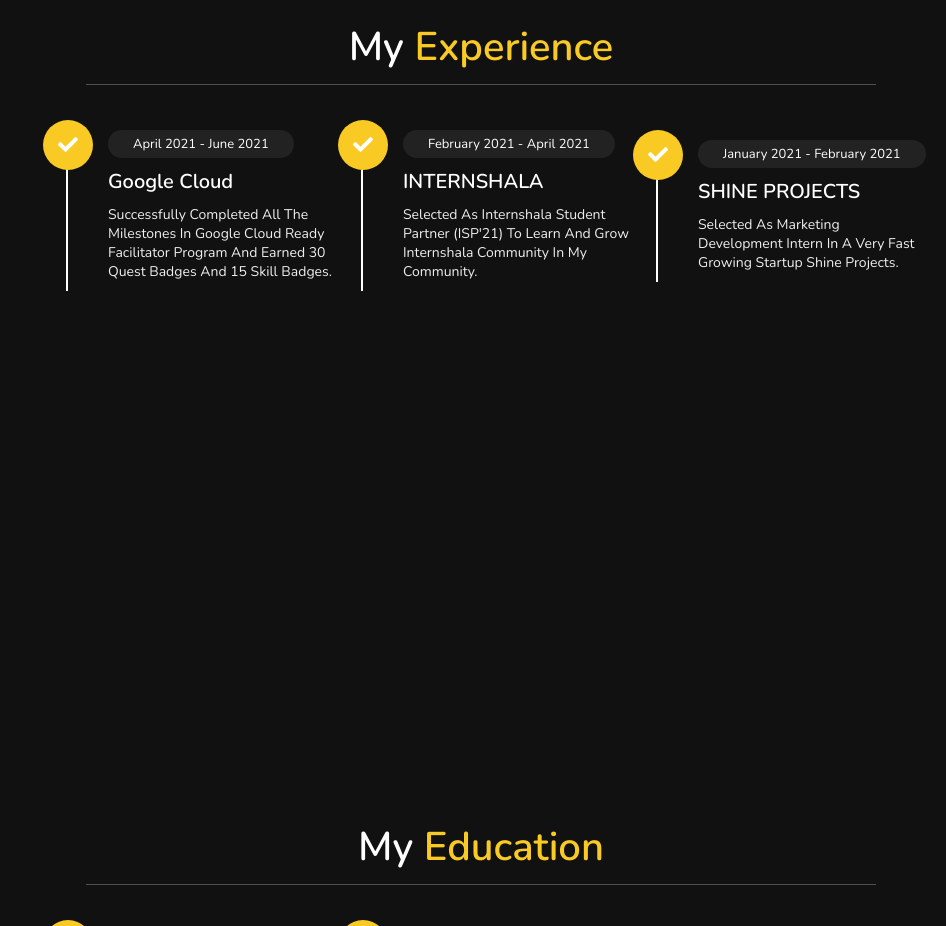
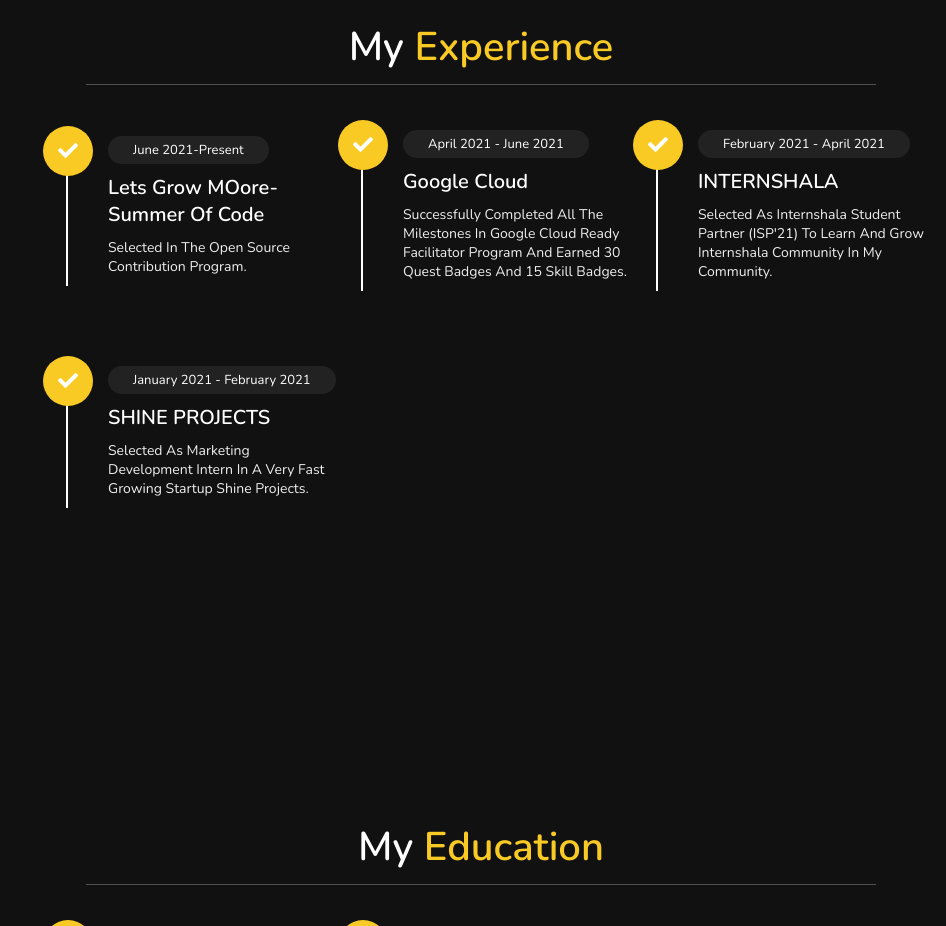
Before and after one commit to amn011/My_website, a plain HTML site: page index.html in a window 1280 px wide. Shown: the part 1600-2526 px from the top of the page, without its empty margins (334-1280 px from the left). Drawn offline with nearby package versions, Linux system fonts and the light colour scheme; files whose address does not match are found by name.

Commit message:
Update index.html

```diff
--- a/index.html
+++ b/index.html
@@ -96,7 +96,14 @@
 
         <div class="box-container">
 
-             <div class="box">
+            <div class="box">
+                <i class="fas fa-check"></i>
+                <span>June 2021-present</span>
+                <h3>Lets Grow MOore-Summer of Code</h3>
+                <p>Selected in the open source contribution program.</p>
+            </div>
+
+            <div class="box">
                 <i class="fas fa-check"></i>
                 <span>April 2021 - June 2021</span>
                 <h3>Google Cloud</h3>
```
